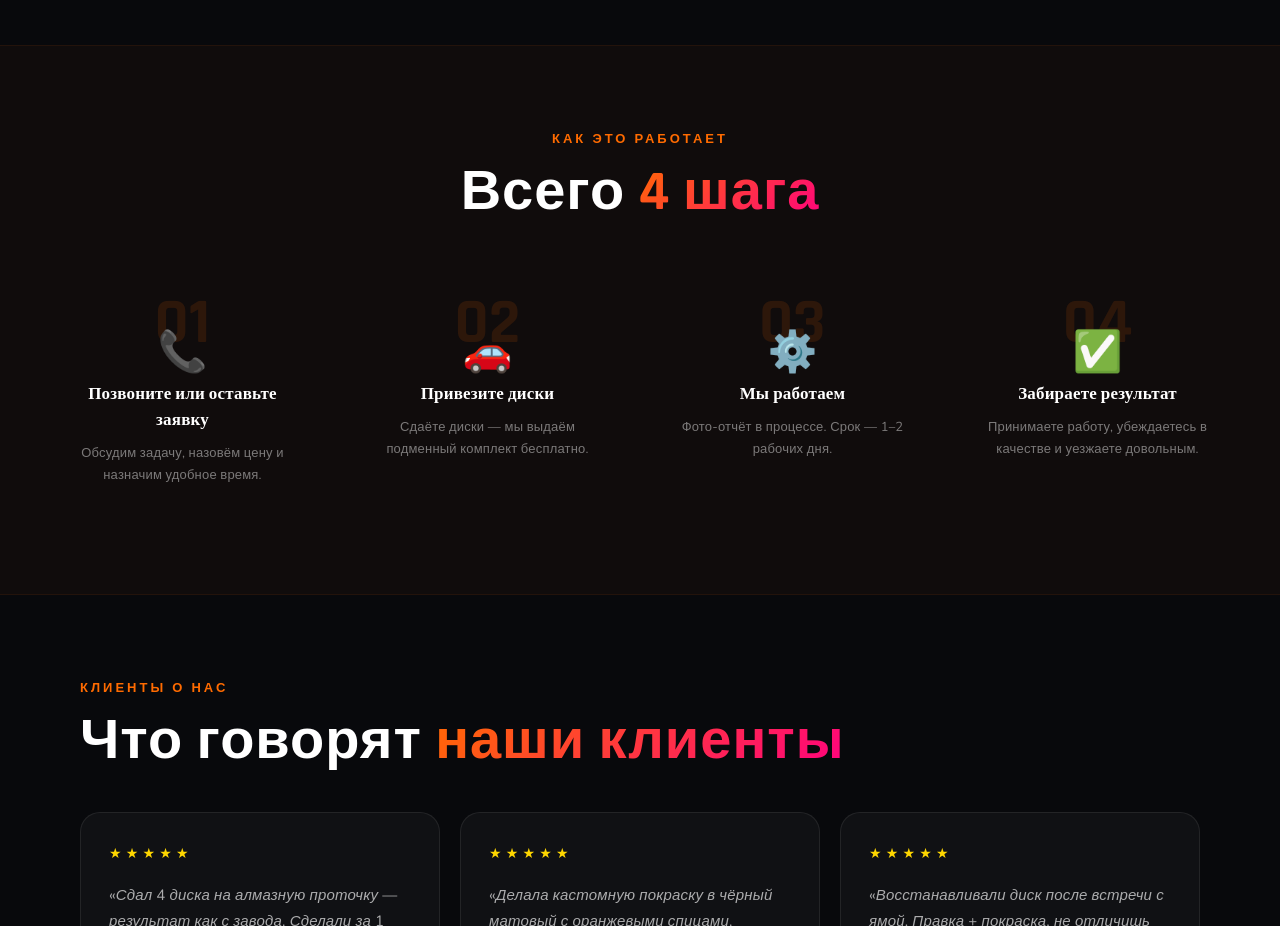
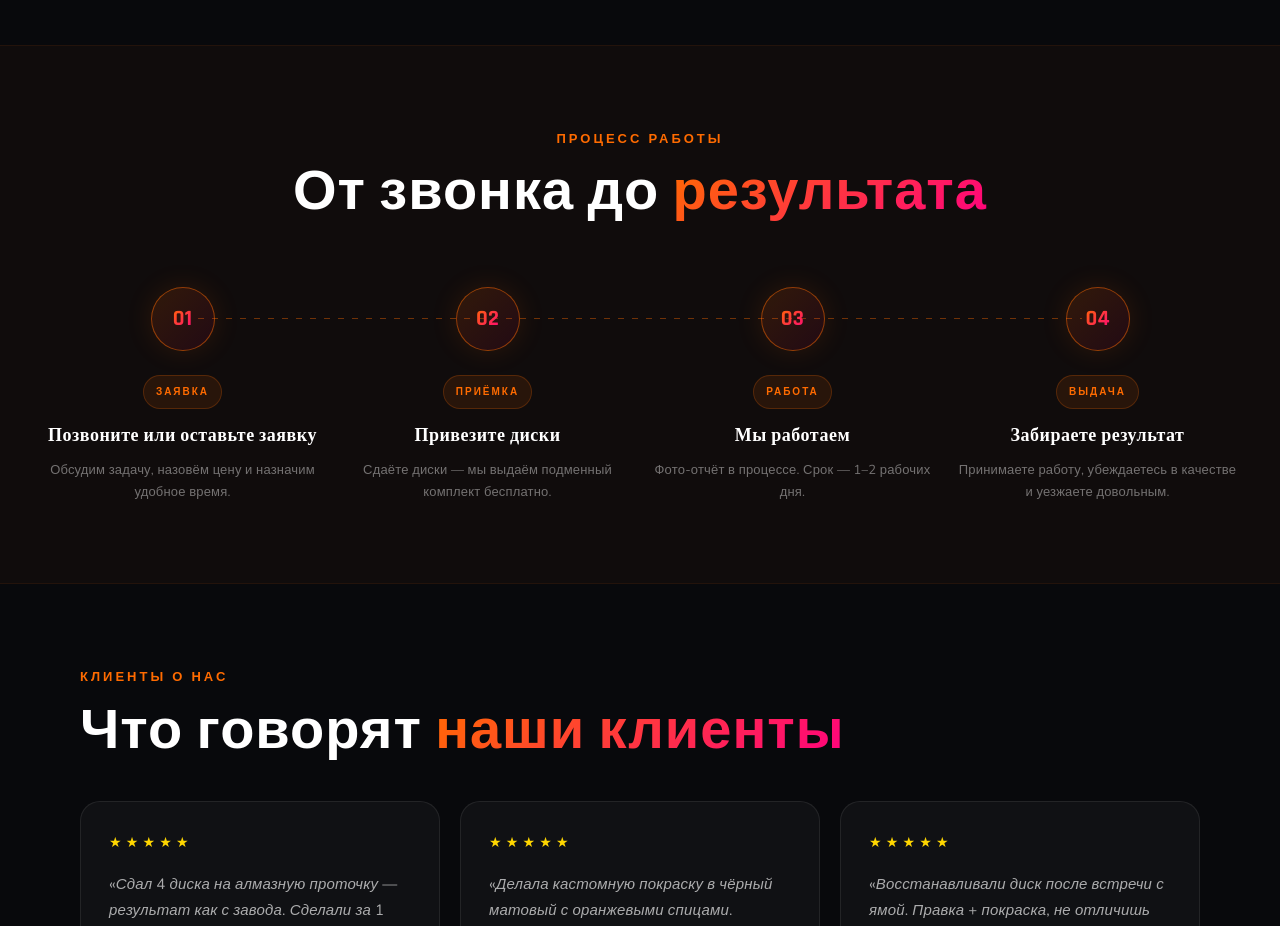
Before and after one commit to mikhailmikemorozov-coder/moaans, a React (Vite) app: page / in a window 1280 px wide. Shown: the part 3300-4226 px from the top of the page. Built offline with nearby package versions, Linux system fonts and the light colour scheme.

Commit message:
Redesign how-it-works: timeline with gradient rings

```diff
--- a/src/App.jsx
+++ b/src/App.jsx
@@ -317,6 +317,7 @@ export default function App() {
           .hero-btns { flex-direction: column; }
           .nav-desktop { display: none !important; }
           .stats-row { grid-template-columns: repeat(2,1fr) !important; }
+          .timeline-line { display: none; }
         }
 
         .ticker-wrap {
@@ -602,22 +603,40 @@ export default function App() {
       {/* ── HOW IT WORKS ── */}
       <section style={{ padding: "80px 40px", background: "rgba(255,107,0,.03)", borderTop: "1px solid rgba(255,107,0,.08)", borderBottom: "1px solid rgba(255,107,0,.08)" }}>
         <div style={{ maxWidth: 1200, margin: "0 auto" }}>
-          <p className="section-kicker" style={{ textAlign: "center" }}>Как это работает</p>
-          <h2 className="section-title" style={{ textAlign: "center" }}>Всего <span className="grad-text">4 шага</span></h2>
-          <div className="grid-4" style={{ marginTop: 40 }}>
-            {[
-              { n: "01", icon: "📞", title: "Позвоните или оставьте заявку", desc: "Обсудим задачу, назовём цену и назначим удобное время." },
-              { n: "02", icon: "🚗", title: "Привезите диски", desc: "Сдаёте диски — мы выдаём подменный комплект бесплатно." },
-              { n: "03", icon: "⚙️", title: "Мы работаем", desc: "Фото-отчёт в процессе. Срок — 1–2 рабочих дня." },
-              { n: "04", icon: "✅", title: "Забираете результат", desc: "Принимаете работу, убеждаетесь в качестве и уезжаете довольным." },
-            ].map((step, i) => (
-              <div key={i} style={{ textAlign: "center", padding: "28px 20px" }}>
-                <div style={{ fontFamily: "'Rajdhani'", fontSize: 64, fontWeight: 700, lineHeight: 1, color: "rgba(255,107,0,.12)", marginBottom: -16 }}>{step.n}</div>
-                <div style={{ fontSize: 40, marginBottom: 16 }}>{step.icon}</div>
-                <h4 style={{ fontFamily: "'Rajdhani'", fontSize: 17, fontWeight: 700, marginBottom: 10 }}>{step.title}</h4>
-                <p style={{ fontSize: 13, color: "rgba(255,255,255,.45)", lineHeight: 1.65 }}>{step.desc}</p>
-              </div>
-            ))}
+          <p className="section-kicker" style={{ textAlign: "center" }}>Процесс работы</p>
+          <h2 className="section-title" style={{ textAlign: "center", marginBottom: 64 }}>От звонка до <span className="grad-text">результата</span></h2>
+
+          <div style={{ position: "relative" }}>
+            {/* Connector line — desktop only */}
+            <div className="timeline-line" style={{
+              position: "absolute", top: 31, left: "calc(12.5% + 8px)", right: "calc(12.5% + 8px)", height: 1,
+              backgroundImage: "repeating-linear-gradient(90deg, rgba(255,107,0,.4) 0, rgba(255,107,0,.4) 6px, transparent 6px, transparent 14px)",
+            }} />
+
+            <div className="grid-4">
+              {[
+                { n: "01", label: "Заявка",  title: "Позвоните или оставьте заявку", desc: "Обсудим задачу, назовём цену и назначим удобное время." },
+                { n: "02", label: "Приёмка", title: "Привезите диски",               desc: "Сдаёте диски — мы выдаём подменный комплект бесплатно." },
+                { n: "03", label: "Работа",  title: "Мы работаем",                   desc: "Фото-отчёт в процессе. Срок — 1–2 рабочих дня." },
+                { n: "04", label: "Выдача",  title: "Забираете результат",           desc: "Принимаете работу, убеждаетесь в качестве и уезжаете довольным." },
+              ].map((step, i) => (
+                <div key={i} style={{ display: "flex", flexDirection: "column", alignItems: "center", textAlign: "center" }}>
+                  <div style={{
+                    width: 64, height: 64, borderRadius: "50%", flexShrink: 0,
+                    background: "linear-gradient(135deg, rgba(255,107,0,.14), rgba(255,0,128,.08))",
+                    border: "1.5px solid rgba(255,107,0,.5)",
+                    display: "flex", alignItems: "center", justifyContent: "center",
+                    marginBottom: 24, position: "relative", zIndex: 1,
+                    boxShadow: "0 0 28px rgba(255,107,0,.12)",
+                  }}>
+                    <span style={{ fontFamily: "'Rajdhani'", fontSize: 22, fontWeight: 700, background: "var(--grad)", WebkitBackgroundClip: "text", WebkitTextFillColor: "transparent" }}>{step.n}</span>
+                  </div>
+                  <span className="tag" style={{ background: "rgba(255,107,0,.1)", color: "var(--orange)", border: "1px solid rgba(255,107,0,.22)", marginBottom: 14, fontSize: 10, letterSpacing: 2 }}>{step.label}</span>
+                  <h4 style={{ fontFamily: "'Rajdhani'", fontSize: 18, fontWeight: 700, marginBottom: 10, letterSpacing: .5 }}>{step.title}</h4>
+                  <p style={{ fontSize: 13, color: "rgba(255,255,255,.42)", lineHeight: 1.7 }}>{step.desc}</p>
+                </div>
+              ))}
+            </div>
           </div>
         </div>
       </section>
```
